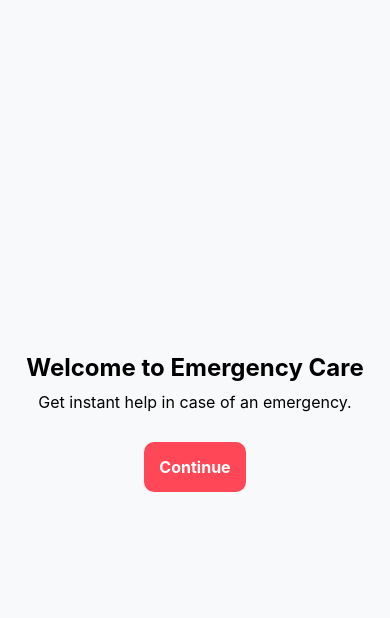
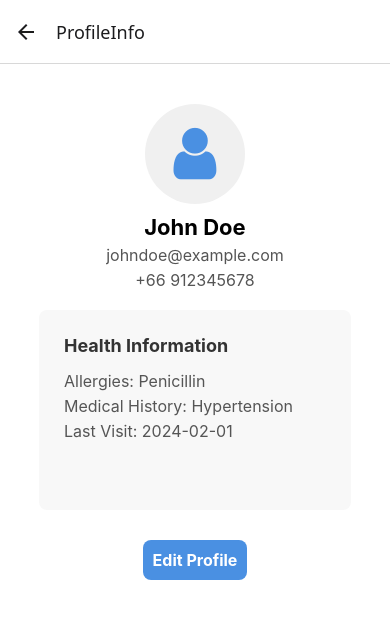
Before and after one commit to Sunshine050/emergency-frontend, a React Native app: screen /ProfileInfo in a window 390 px wide. Shown: the top 618 px of the page. Built offline with nearby package versions, Linux system fonts and the light colour scheme.

Commit message:
ProfileInfoScreen

```diff
--- a/src/App.tsx
+++ b/src/App.tsx
@@ -14,6 +14,9 @@ import RequestStatusScreen from "./screens/SOS/RequestStatusScreen";
 import OnboardingScreen1 from "./screens/Onboarding/OnboardingScreen1";
 import OnboardingScreen2 from "./screens/Onboarding/OnboardingScreen2";
 import OnboardingScreen3 from "./screens/Onboarding/OnboardingScreen3";
+import ProfileInfo from "./screens/Profile/ProfileInfo"; // ✅ ตรวจสอบว่ามีไฟล์นี้จริง
+
+
 
 const Stack = createStackNavigator();
 
@@ -31,6 +34,7 @@ const App = () => {
           <Stack.Screen name="Nearby" component={NearbyScreen} options={{ title: "Nearby Places" }} />
           <Stack.Screen name="Notifications" component={NotificationScreen} options={{ title: "Notifications" }} />
           <Stack.Screen name="Profile" component={ProfileScreen} options={{ title: "Profile" }} />
+          <Stack.Screen name="ProfileInfo" component={ProfileInfo} />
           <Stack.Screen name="SOS" component={SosScreen} options={{ title: "SOS" }} />
           <Stack.Screen name="RequestStatus" component={RequestStatusScreen} options={{ title: "Request Status" }} />
         </Stack.Navigator>
--- a/src/navigation/AppNavigator.tsx
+++ b/src/navigation/AppNavigator.tsx
@@ -10,6 +10,7 @@ import NotificationScreen from "../screens/Notifications/NotificationScreen";
 import ProfileScreen from "../screens/Profile/ProfileScreen";
 import SosScreen from "../screens/SOS/SosScreen";
 import RequestStatusScreen from "../screens/SOS/RequestStatusScreen";
+import ProfileInfo from "../screens/Profile/ProfileInfo"; // ✅ เพิ่ม ProfileInfo
 
 // Import Onboarding Screens
 import OnboardingScreen1 from "../screens/Onboarding/OnboardingScreen1";
@@ -26,6 +27,7 @@ export type RootStackParamList = {
   Nearby: undefined;
   NotificationScreen: undefined;
   Profile: undefined;
+  ProfileInfo: undefined; // ✅ เพิ่ม ProfileInfo ให้ Stack Navigator
   SOS: undefined;
   RequestStatusScreen: undefined;
   HospitalDetail: undefined;
@@ -77,10 +79,12 @@ const AppNavigator = () => {
         <Stack.Screen name="Nearby" component={NearbyScreen} />
         <Stack.Screen name="NotificationScreen" component={NotificationScreen} />
         <Stack.Screen name="Profile" component={ProfileScreen} />
+        <Stack.Screen name="ProfileInfo" component={ProfileInfo} />
         <Stack.Screen name="SOS" component={SosScreen} />
         <Stack.Screen name="RequestStatusScreen" component={RequestStatusScreen} />
       </Stack.Navigator>
     </NavigationContainer>
   );
 };
+
 export default AppNavigator;
--- /dev/null
+++ b/src/screens/Profile/ProfileInfo.tsx
@@ -0,0 +1,84 @@
+import React from "react";
+import { View, Text, StyleSheet, TouchableOpacity } from "react-native";
+import Icon from "react-native-vector-icons/FontAwesome";
+
+const ProfileInfo = () => {
+    const userData = {
+    name: "John Doe",
+    email: "johndoe@example.com",
+    phone: "+66 912345678",
+    allergies: "Penicillin",
+    medicalHistory: "Hypertension",
+    lastVisit: "2024-02-01",
+};
+
+return (
+    <View style={styles.container}>
+      {/* Profile Section */}
+    <View style={styles.profileSection}>
+        <View style={styles.profileIcon}>
+        <Icon name="user" size={60} color="#4A90E2" />
+        </View>
+        <Text style={styles.profileName}>{userData.name}</Text>
+        <Text style={styles.profileEmail}>{userData.email}</Text>
+        <Text style={styles.profilePhone}>{userData.phone}</Text>
+    </View>
+
+      {/* Health Information */}
+    <View style={styles.healthInfoSection}>
+        <Text style={styles.healthInfoTitle}>Health Information</Text>
+        <Text style={styles.healthInfoText}>Allergies: {userData.allergies}</Text>
+        <Text style={styles.healthInfoText}>Medical History: {userData.medicalHistory}</Text>
+        <Text style={styles.healthInfoText}>Last Visit: {userData.lastVisit}</Text>
+    </View>
+
+      {/* Edit Profile Button */}
+    <TouchableOpacity
+        style={styles.editButton}
+        onPress={() => console.log("Edit Profile")}
+    >
+        <Text style={styles.editButtonText}>Edit Profile</Text>
+    </TouchableOpacity>
+    </View>
+);
+};
+
+const styles = StyleSheet.create({
+container: { flex: 1, backgroundColor: "#fff", alignItems: "center" },
+profileSection: { alignItems: "center", marginTop: 40 },
+profileIcon: {
+    width: 100,
+    height: 100,
+    borderRadius: 50,
+    backgroundColor: "#f0f0f0",
+    alignItems: "center",
+    justifyContent: "center",
+},
+profileName: { fontSize: 22, fontWeight: "bold", marginTop: 10, color: "#000" },
+profileEmail: { fontSize: 16, color: "#555", marginTop: 5 },
+profilePhone: { fontSize: 16, color: "#555", marginTop: 5 },
+
+healthInfoSection: {
+    marginTop: 20,
+    width: "80%",  // ขยายความกว้างของกรอบ
+    backgroundColor: "#f8f8f8",
+    height: 200,  // ขยายความสูงของกรอบ
+    padding: 25,  // เพิ่ม padding เพื่อให้กรอบมีขนาดใหญ่ขึ้น
+    borderRadius: 8,
+    alignItems: "flex-start",
+    textAlign: "auto",
+},
+
+healthInfoTitle: {
+    fontSize: 18,
+    fontWeight: "bold",
+    marginBottom: 10,
+    color: "#333",
+},
+healthInfoText: { fontSize: 16, color: "#555", marginTop: 5 },
+
+editButton: { marginTop: 30, backgroundColor: "#4A90E2", padding: 10, borderRadius: 8 },
+editButtonText: { color: "#fff", fontSize: 16, fontWeight: "bold" },
+});
+
+export default ProfileInfo;
--- a/src/screens/Profile/ProfileScreen.tsx
+++ b/src/screens/Profile/ProfileScreen.tsx
@@ -1,48 +1,56 @@
-import React, { useLayoutEffect } from 'react';
-import { View, Text, TouchableOpacity, StyleSheet, Alert } from 'react-native';
-import Icon from 'react-native-vector-icons/FontAwesome';
-import Navbar from '../../components/Navbar';
-import { useNavigation } from '@react-navigation/native';
+import React, { useLayoutEffect } from "react";
+import { View, Text, TouchableOpacity, StyleSheet, Alert } from "react-native";
+import Icon from "react-native-vector-icons/FontAwesome";
+import Navbar from "../../components/Navbar";
+import { useNavigation } from "@react-navigation/native";
 
 export default function ProfileScreen() {
   const navigation = useNavigation();
-  const userName = 'John Doe';
+  const userName = "John Doe";
 
   useLayoutEffect(() => {
     navigation.setOptions({ headerShown: false });
   }, [navigation]);
 
   const handleLogout = () => {
-    Alert.alert(
-      "Confirm Logout",
-      "Are you sure you want to log out?",
-      [
-        { text: "Cancel", style: "cancel" },
-        { text: "Logout", onPress: () => console.log("User Logged Out") }
-      ]
-    );
+    Alert.alert("Confirm Logout", "Are you sure you want to log out?", [
+      { text: "Cancel", style: "cancel" },
+      {
+        text: "Logout",
+        onPress: () => {
+          console.log("User Logged Out");
+          navigation.reset({
+            index: 0,
+            routes: [{ name: "Login" }],
+          });
+        },
+      },
+    ]);
   };
 
   const menuItems = [
-    { label: "Profile", icon: "user", onPress: () => console.log("Profile clicked") },
+    { label: "Profile Info", icon: "user", onPress: () => navigation.navigate("ProfileInfo") },
     { label: "Payment Method", icon: "credit-card", onPress: () => console.log("Payment clicked") },
     { label: "Privacy Policy", icon: "shield", onPress: () => console.log("Privacy clicked") },
     { label: "Settings", icon: "cog", onPress: () => console.log("Settings clicked") },
     { label: "Help", icon: "question-circle", onPress: () => console.log("Help clicked") },
-    { label: "Logout", icon: "sign-out", onPress: handleLogout }
+    { label: "Logout", icon: "sign-out", onPress: handleLogout },
   ];
 
   return (
     <View style={styles.container}>
+      {/* Header */}
       <Text style={styles.headerText}>My Profile</Text>
 
+      {/* Profile Section */}
       <View style={styles.profileContainer}>
         <View style={styles.profilePlaceholder}>
-          <Icon name="user" size={50} color="#bbb" />
+          <Icon name="user" size={50} color="#4A90E2" />
         </View>
         <Text style={styles.profileName}>{userName}</Text>
       </View>
 
+      {/* Menu List */}
       <View style={styles.menuList}>
         {menuItems.map((item, index) => (
           <TouchableOpacity key={index} style={styles.menuItem} onPress={item.onPress}>
@@ -53,27 +61,67 @@ export default function ProfileScreen() {
         ))}
       </View>
 
+      {/* Navbar */}
       <Navbar />
     </View>
   );
 }
 
 const styles = StyleSheet.create({
-  container: { flex: 1, alignItems: 'center', paddingTop: 50, backgroundColor: '#fff' },
-  headerText: { fontSize: 18, fontWeight: 'bold', color: '#4A90E2' },
-  profileContainer: { alignItems: 'center', marginTop: 20 },
+  container: {
+    flex: 1,
+    alignItems: "center",
+    paddingTop: 50,
+    backgroundColor: "#fff",
+  },
+  headerText: {
+    fontSize: 20,
+    fontWeight: "bold",
+    color: "#4A90E2",
+    marginBottom: 10,
+  },
+  profileContainer: {
+    alignItems: "center",
+    marginTop: 20,
+  },
   profilePlaceholder: {
-    width: 90, height: 90, borderRadius: 45,
-    backgroundColor: '#eee', alignItems: 'center', justifyContent: 'center',
-    borderWidth: 2, borderColor: '#FFD700'
+    width: 100,
+    height: 100,
+    borderRadius: 50,
+    backgroundColor: "#f0f0f0",
+    alignItems: "center",
+    justifyContent: "center",
+    borderWidth: 3,
+    borderColor: "#FFD700",
   },
-  profileName: { fontSize: 18, fontWeight: 'bold', marginTop: 10, color: '#000' },
-  menuList: { width: '90%', marginTop: 20 },
+  profileName: {
+    fontSize: 18,
+    fontWeight: "bold",
+    marginTop: 10,
+    color: "#000",
+  },
+  menuList: {
+    width: "90%",
+    marginTop: 30,
+  },
   menuItem: {
-    flexDirection: 'row', alignItems: 'center', paddingVertical: 15,
-    borderBottomWidth: 1, borderBottomColor: '#eee',
-    backgroundColor: '#f9f9f9', borderRadius: 10, paddingHorizontal: 10
+    flexDirection: "row",
+    alignItems: "center",
+    paddingVertical: 15,
+    borderBottomWidth: 1,
+    borderBottomColor: "#eee",
+    backgroundColor: "#FAFAFA",
+    borderRadius: 10,
+    paddingHorizontal: 10,
+    marginBottom: 5,
   },
-  menuText: { flex: 1, fontSize: 16, marginLeft: 15, color: '#333' },
-  chevron: { marginRight: 10 }
+  menuText: {
+    flex: 1,
+    fontSize: 16,
+    marginLeft: 15,
+    color: "#333",
+  },
+  chevron: {
+    marginRight: 10,
+  },
 });
```
